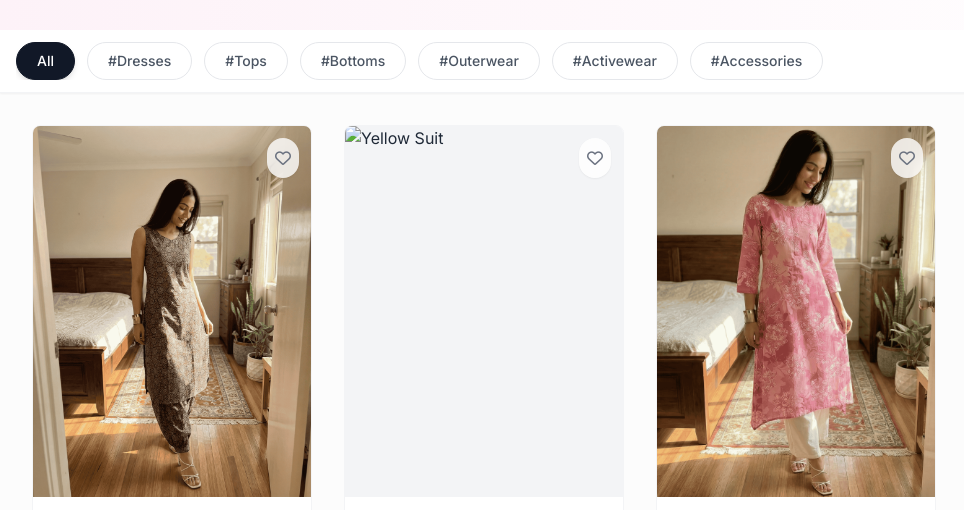
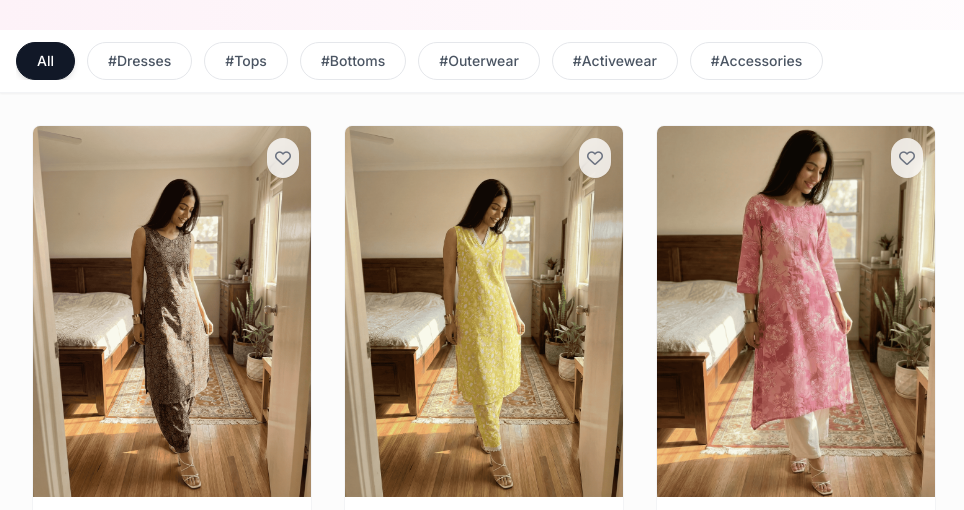
Before and after one commit to StyleMingle/amazon-fashion, a plain HTML site: page index.html in a window 1280 px wide. Shown: the part 275-785 px from the top of the page, 0-964 px from the left. Drawn offline with nearby package versions, Linux system fonts and the light colour scheme; a web font is replaced by a local one.

Commit message:
Update index.html

```diff
--- a/index.html
+++ b/index.html
@@ -193,7 +193,7 @@
                 title: "Yellow Suit",
                 price: 1000,
                 category: "tops",
-                image: "images/bue-suit.png",
+                image: "images/yellow-suit1.png",
                 description: "Elegant silk dress suitable for office wear or evening dinners.",
                 link: "#amazon-link"
             },
```
